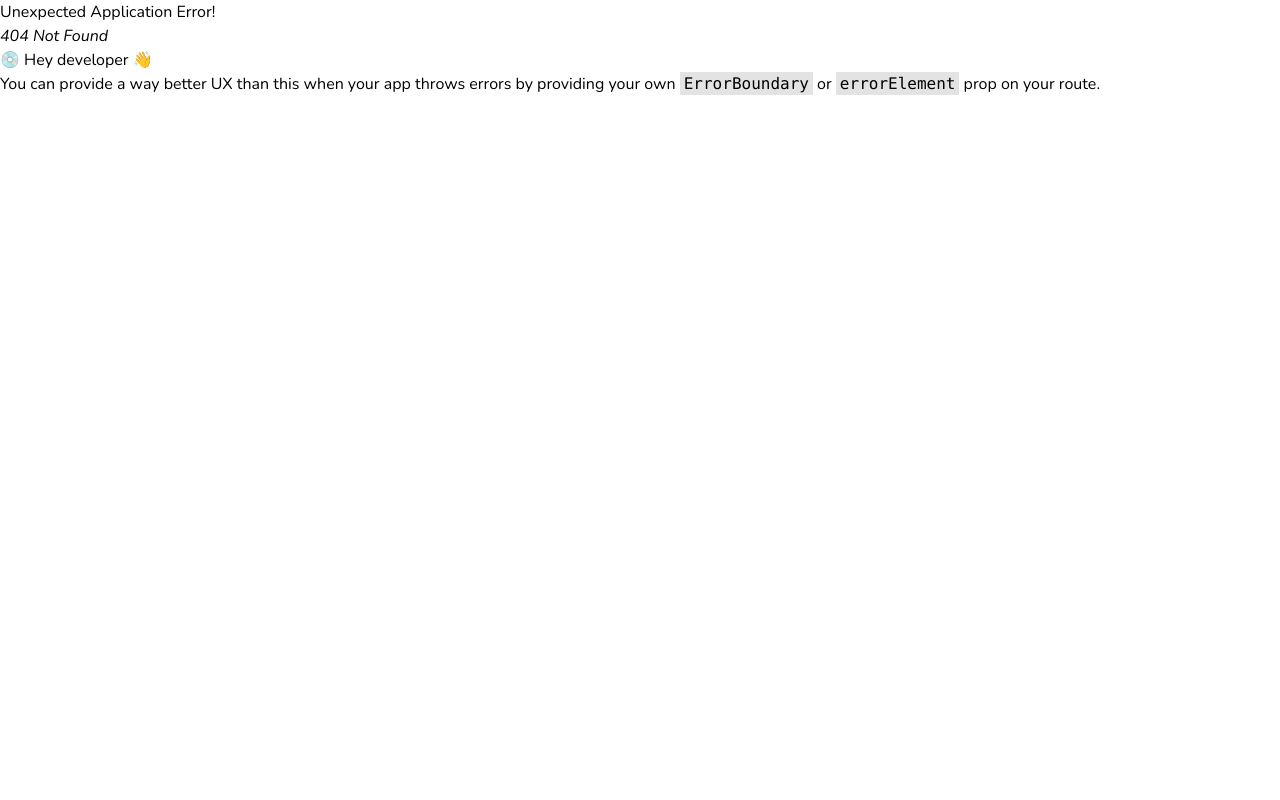
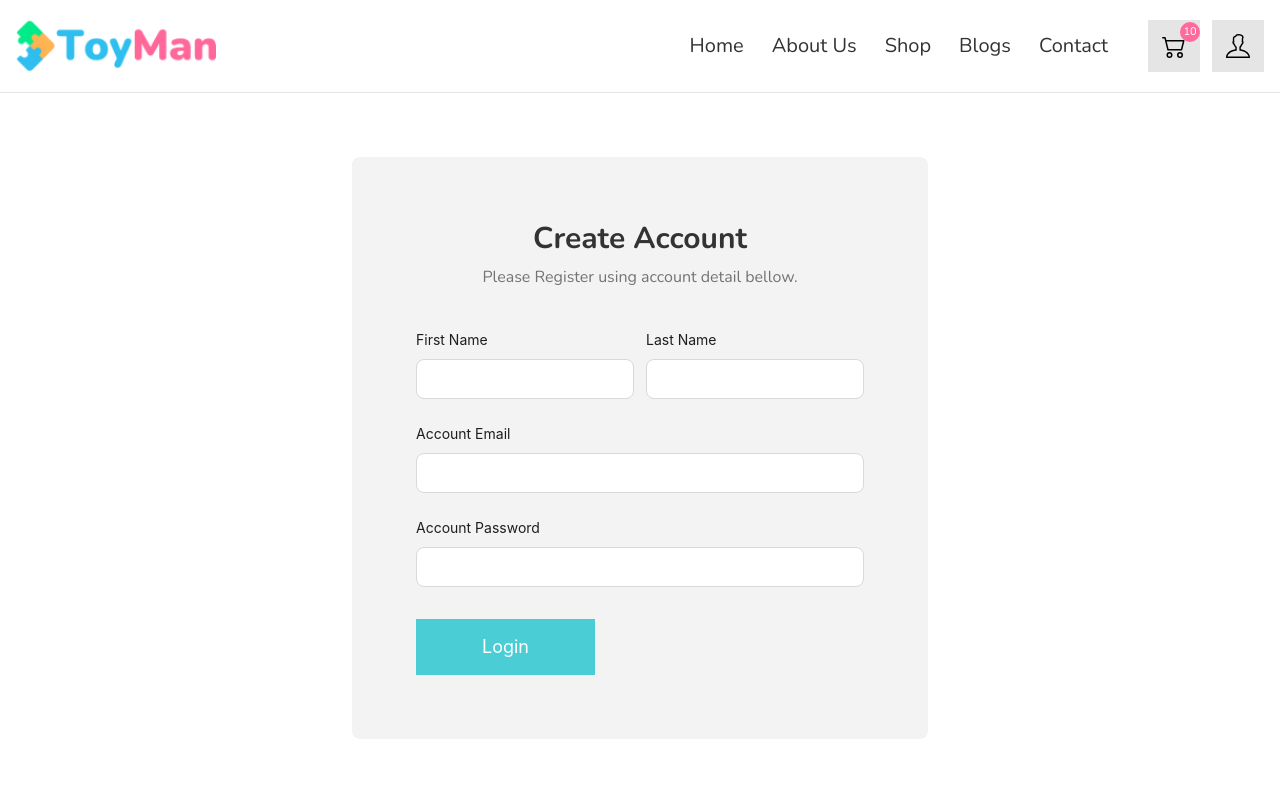
Before and after one commit to devfardin/Stationery-Shop-Client, a React (Vite) app: page /register in a window 1280 px wide. Before the commit this address had no page. Shown: the top 800 px of the page. Built offline with nearby package versions, Linux system fonts and the light colour scheme.

Commit message:
login and registration page

```diff
--- a/package.json
+++ b/package.json
@@ -12,8 +12,10 @@
   "dependencies": {
     "@reduxjs/toolkit": "^2.5.0",
     "@tailwindcss/vite": "^4.0.0",
+    "antd": "^5.23.2",
     "react": "^18.3.1",
     "react-dom": "^18.3.1",
+    "react-hook-form": "^7.54.2",
     "react-icons": "^5.4.0",
     "react-redux": "^9.2.0",
     "react-router": "^7.1.3",
--- /dev/null
+++ b/src/components/form/STForm.tsx
@@ -0,0 +1,41 @@
+/* eslint-disable @typescript-eslint/no-explicit-any */
+
+import { Form } from 'antd';
+import { ReactNode } from 'react';
+import { FieldValues, FormProvider, SubmitHandler, useForm } from 'react-hook-form'
+
+type TFromConfig = {
+    defaultValues?: Record<string, any>
+    resolver?: any,
+}
+
+type TFormProps = {
+    onSubmit: SubmitHandler<FieldValues>;
+    children: ReactNode;
+} & TFromConfig;
+
+const STForm = ({onSubmit, children, defaultValues, resolver}: TFormProps) => {
+    const formConfig: TFromConfig = {};
+
+    if(defaultValues){
+        formConfig['defaultValues'] = defaultValues;
+    }
+    if(resolver){
+        formConfig['resolver'] = resolver;
+    }
+    const methods = useForm<TFormProps>(formConfig);
+    const handleSubmit: SubmitHandler<FieldValues> = (data) => {
+        onSubmit(data);
+        methods.reset()
+    }
+
+  return (
+    <FormProvider {...methods}>
+    <Form layout='vertical' onFinish={methods.handleSubmit(handleSubmit)}>
+        { children }
+    </Form>
+    </FormProvider>
+  )
+}
+
+export default STForm
--- /dev/null
+++ b/src/components/form/STInput.tsx
@@ -0,0 +1,22 @@
+import { Form, Input } from 'antd'
+import { Controller } from 'react-hook-form'
+type TInputProps = {
+    name: string;
+    label: string;
+    type: string;
+    placeholder?:string;
+}
+const STInput = ({name, label, type, placeholder}: TInputProps) => {
+  return (
+    <div style={{display: 'flex', flexDirection: 'column', gap: 5,}}>
+       <Controller
+       name={name}
+       render={({field}) => <Form.Item rules={[{required: true}]} label={label}>
+         <Input {...field} type={type} id={name} placeholder={placeholder} size='large'/>
+        </Form.Item> }
+       />
+    </div>
+  )
+}
+
+export default STInput
--- /dev/null
+++ b/src/components/form/SubmitBtn.tsx
@@ -0,0 +1,14 @@
+
+type TSubmitBtn = {
+    type: "submit" | "reset" | "button" | undefined,
+    label: string,
+    fullWidth?: boolean,
+}
+const SubmitBtn = ({type, label, fullWidth}: TSubmitBtn) => {
+  return (
+    <button className={`text-lg font-normal text-center text-white hover:text-primary bg-primary hover:bg-transparent border-2 border-transparent hover:border-2 hover:border-primary duration-300 transition-all py-3 px-4
+        ${ fullWidth && '!w-full'} mt-2 px-16`} type={type}> {label} </button>
+  )
+}
+
+export default SubmitBtn
--- a/src/components/layout/Header.tsx
+++ b/src/components/layout/Header.tsx
@@ -32,7 +32,7 @@ const Header = () => {
           link: "/contact",
         },
       ];
-      const user = true;
+      const user = false;
   return (
     <div className='border-b border-neutral-200'>
       <Container>
@@ -129,15 +129,15 @@ const Header = () => {
                       ) : (
                         <>
                           <Link
-                            className="hover:bg-primary hover:text-[#2FBEEF] duration-200
-                        py-3 px-5 text-start text-base font-normal border-b w-full"
+                            className="hover:bg-primary hover:text-white duration-200
+                         py-3 px-5 text-start text-base w-full border-b border-primary"
                             to="/login"
                           >
                             Login
                           </Link>
                           <Link
-                            className="hover:bg-primary hover:text-[#2FBEEF] duration-200
-                         py-3 px-5 text-start text-base w-full"
+                            className="hover:bg-primary hover:text-white duration-200
+                         py-3 px-5 text-start text-base w-full border-b border-primary"
                             to="./register"
                           >
                             Register
--- /dev/null
+++ b/src/pages/authentication/Login.tsx
@@ -0,0 +1,30 @@
+import Container from '../../components/share/Container'
+import STForm from '../../components/form/STForm'
+import { FieldValues } from 'react-hook-form'
+import STInput from '../../components/form/STInput'
+import SubmitBtn from '../../components/form/SubmitBtn'
+const Login = () => {
+    const onSubmit = async (data: FieldValues) => {
+        console.log(data);
+
+    }
+  return (
+    <div className='mt-16 flex justify-center items-center'>
+      <Container>
+        <div className='max-w-xl mx-auto p-16 bg-[#F3F3F3] rounded-lg'>
+            <div className='mb-10'>
+                <h1 className='text-black text-3xl font-bold text-center mb-2'>Login</h1>
+                <p className='text-base font-normal text-neutral-500 text-center'>Please login using account detail bellow.</p>
+            </div>
+            <STForm onSubmit={onSubmit} >
+                <STInput name='email' label='Account Email' type='email'/>
+                <STInput name='password' label='Account Password' type='password'/>
+                <SubmitBtn type='submit' label='Login'/>
+            </STForm>
+        </div>
+      </Container>
+    </div>
+  )
+}
+
+export default Login
--- /dev/null
+++ b/src/pages/authentication/Registration.tsx
@@ -0,0 +1,38 @@
+import Container from '../../components/share/Container'
+import STForm from '../../components/form/STForm'
+import { FieldValues } from 'react-hook-form'
+import STInput from '../../components/form/STInput'
+import SubmitBtn from '../../components/form/SubmitBtn'
+const Registration = () => {
+    const onSubmit = async (data: FieldValues) => {
+        console.log(data);
+
+    }
+  return (
+    <div className='mt-16 flex justify-center items-center'>
+      <Container>
+        <div className='max-w-xl mx-auto p-16 bg-[#F3F3F3] rounded-lg'>
+            <div className='mb-10'>
+                <h1 className='text-black text-3xl font-bold text-center mb-2'>
+                    Create Account
+                </h1>
+                <p className='text-base font-normal text-neutral-500 text-center'>
+                    Please Register using account detail bellow.
+                </p>
+            </div>
+            <STForm onSubmit={onSubmit} >
+                <div className='grid grid-cols-1 md:grid-cols-2 gap-3 items-center justify-between'>
+                <STInput name='firstName' label='First Name' type='text'/>
+                <STInput name='lastName' label='Last Name' type='text'/>
+                </div>
+                <STInput name='email' label='Account Email' type='email'/>
+                <STInput name='password' label='Account Password' type='password'/>
+                <SubmitBtn type='submit' label='Login'/>
+            </STForm>
+        </div>
+      </Container>
+    </div>
+  )
+}
+
+export default Registration
--- a/src/pages/home/TopRatedProducts.tsx
+++ b/src/pages/home/TopRatedProducts.tsx
@@ -10,7 +10,6 @@ const TopRatedProducts = () => {
                             all new customers</h1>
                     </div>
                 </div>
-
             </Container>
         </div>
     )
```
Also changed, not shown: src/routes/Routes.tsx (+10 -0 lines), 1 other file (tests, documents, lock files or other folders).
